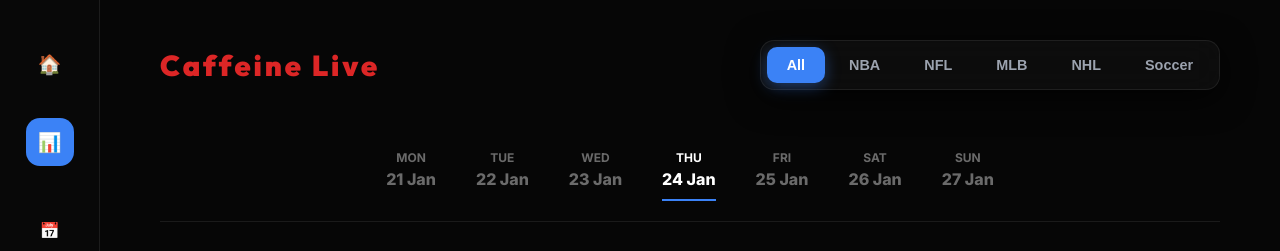
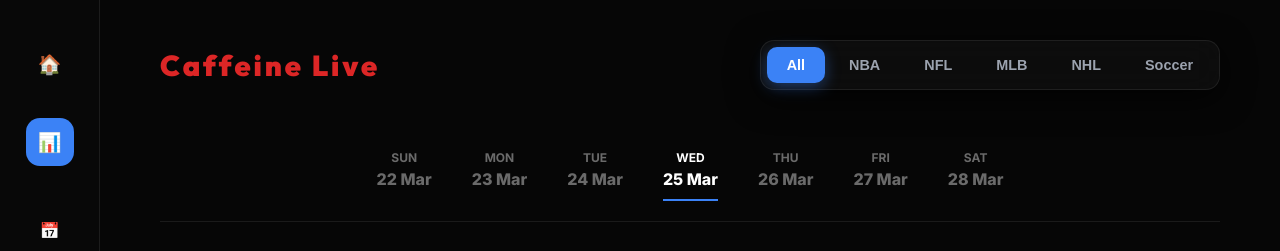
Before and after one commit to Webcap/caffeine-web, a Next.js app: page /live in a window 1280 px wide. Shown: the top 251 px of the page. Built offline with nearby package versions, Linux system fonts and the light colour scheme; no server answers.

Commit message:
feat: Create LiveClient component to render a live sports dashboard with real-time stream and scoreboard data.

```diff
--- a/src/app/live/LiveClient.tsx
+++ b/src/app/live/LiveClient.tsx
@@ -9,9 +9,23 @@
   featured?: boolean;
   thumbnailUrl: string;
   videoUrl: string;
+  createdAt?: string;
+  timestamp?: number;
 }
 
-interface Event {
+interface Competitor {
+  id: string;
+  team: {
+    name: string;
+    abbreviation: string;
+    logo: string;
+    displayName: string;
+    shortDisplayName?: string;
+  };
+  score: string;
+}
+
+interface ScoreboardEvent {
   id: string;
   name: string;
   shortName: string;
@@ -23,29 +37,26 @@
     };
   };
   competitions: Array<{
-    competitors: Array<{
-      id: string;
-      team: {
-        name: string;
-        abbreviation: string;
-        logo: string;
-        displayName: string;
-      };
-      score: string;
-    }>;
+    competitors: Competitor[];
   }>;
 }
 
 interface LiveClientProps {
   initialStreams: Stream[];
-  initialScoreboards: Record<string, { events: Event[] }>;
+  initialScoreboards: Record<string, { events: ScoreboardEvent[] }>;
 }
+
+const normalize = (s: string | undefined | null) => s?.toLowerCase().replace(/[^a-z0-9]/g, "") || "";
+
+const isTerminalState = (state: string | undefined) => {
+  const s = state?.toLowerCase();
+  return s === "post" || s === "final" || s === "complete" || s === "closed";
+};
 
 export default function LiveClient({ initialStreams, initialScoreboards }: LiveClientProps) {
   const [streams, setStreams] = useState<Stream[]>(initialStreams);
-  const [scoreboards, setScoreboards] = useState<Record<string, { events: Event[] }>>(initialScoreboards);
+  const [scoreboards, setScoreboards] = useState<Record<string, { events: ScoreboardEvent[] }>>(initialScoreboards);
   const [selectedSport, setSelectedSport] = useState("All");
-  const [loading, setLoading] = useState(false); // No longer strictly "loading" since we have initial data
 
   const API_URL = process.env.NEXT_PUBLIC_CAFFEINE_API_URL || "https://caffeine-api.vercel.app";
 
@@ -79,56 +90,87 @@
     return date.toLocaleTimeString([], { hour: 'numeric', minute: '2-digit', hour12: true });
   };
 
+  const findMatchForStream = (stream: Stream, scoreboardsData: Record<string, { events: ScoreboardEvent[] }>): ScoreboardEvent | null => {
+    const teams = stream.title.split(/\s+(?:vs|at|VS|AT)\s+/i);
+    if (teams.length < 2) return null;
+
+    const t1Norm = normalize(teams[0] || "");
+    const t2Norm = normalize(teams[1] || "");
+
+    let bestEvent: ScoreboardEvent | null = null;
+
+    Object.values(scoreboardsData).forEach(sb => {
+      if (!sb || !sb.events) return;
+
+      sb.events.forEach(ev => {
+        const comps = ev?.competitions?.[0]?.competitors || [];
+        const hasMatch = (norm: string) => comps.some((c) => {
+          const cn = normalize(c.team?.name);
+          const cfn = normalize(c.team?.displayName);
+          const csn = normalize(c.team?.shortDisplayName || "");
+          return cn.includes(norm) || norm.includes(cn) || cfn.includes(norm) || norm.includes(cfn) || (csn && (csn.includes(norm) || norm.includes(csn)));
+        });
+
+        if (hasMatch(t1Norm) && hasMatch(t2Norm)) {
+          const evState = ev.status?.type?.state;
+          const bestState = bestEvent?.status?.type?.state;
+
+          if (!bestEvent ||
+              (isTerminalState(evState) && !isTerminalState(bestState)) ||
+              (evState === "in" && !isTerminalState(evState) && bestState === "pre")) {
+            bestEvent = ev as ScoreboardEvent;
+          }
+        }
+      });
+    });
+    return bestEvent;
+  };
+
   const sports = ["All", "NBA", "NFL", "MLB", "NHL", "Soccer"];
-  const dates = [
-    { day: "Mon", date: "21 Jan" },
-    { day: "Tue", date: "22 Jan" },
-    { day: "Wed", date: "23 Jan" },
-    { day: "Thu", date: "24 Jan", active: true },
-    { day: "Fri", date: "25 Jan" },
-    { day: "Sat", date: "26 Jan" },
-    { day: "Sun", date: "27 Jan" },
-  ];
+
+  const generateDates = () => {
+    const days = ["Sun", "Mon", "Tue", "Wed", "Thu", "Fri", "Sat"];
+    const months = ["Jan", "Feb", "Mar", "Apr", "May", "Jun", "Jul", "Aug", "Sep", "Oct", "Nov", "Dec"];
+    const result = [];
+    const now = new Date();
+
+    for (let i = -3; i <= 3; i++) {
+       const d = new Date();
+       d.setDate(now.getDate() + i);
+       result.push({
+         day: days[d.getDay()],
+         date: `${d.getDate()} ${months[d.getMonth()]}`,
+         active: i === 0
+       });
+    }
+    return result;
+  };
+
+  const dates = generateDates();
 
   const filteredStreams = selectedSport === "All"
     ? streams
     : streams.filter(s => s.sport.toUpperCase() === selectedSport.toUpperCase());
 
-  const normalize = (s: string) => s?.toLowerCase().replace(/[^a-z0-9]/g, "") || "";
+  // Sort streams by start time
+  const sortedStreams = [...filteredStreams].sort((a, b) => {
+    const ma = findMatchForStream(a, scoreboards);
+    const mb = findMatchForStream(b, scoreboards);
 
-  // Helper to get effective timestamp for sorting
-  const getEffectiveTimestamp = (stream: Stream) => {
-    // Check if we have scoreboard data for this stream
-    const teams = stream.title.split(/\s+(?:vs|at|VS|AT)\s+/i);
-    const t1Norm = normalize(teams[0]);
-    const t2Norm = normalize(teams[1]);
+    const getTs = (s: Stream, m: ScoreboardEvent | null) => {
+      if (m && m.date) return new Date(m.date).getTime();
+      if (s.timestamp) return s.timestamp * 1000;
+      return 0;
+    };
 
-    let bestTs = (stream as any).timestamp ? (stream as any).timestamp * 1000 : 0;
-
-    // Check scoreboards for a matching event
-    Object.values(scoreboards).forEach(sb => {
-      sb?.events?.forEach(ev => {
-        const comps = ev?.competitions?.[0]?.competitors || [];
-        const hasT1 = comps.some((c: any) => normalize(c.team?.name).includes(t1Norm) || t1Norm.includes(normalize(c.team?.name)));
-        const hasT2 = comps.some((c: any) => normalize(c.team?.name).includes(t2Norm) || t2Norm.includes(normalize(c.team?.name)));
-
-        if (hasT1 && hasT2) {
-          const dateTs = new Date(ev.date).getTime();
-          if (dateTs > 0) bestTs = dateTs;
-        }
-      });
-    });
-    return bestTs;
-  };
-
-  // Sort streams by start time
-  const sortedStreams = [...filteredStreams].sort((a, b) => getEffectiveTimestamp(a) - getEffectiveTimestamp(b));
+    return getTs(a, ma) - getTs(b, mb);
+  });
 
   const featuredStream = streams.find(s => s.featured);
 
-  // Extract completed games from scoreboards
-  const completedGames = Object.values(scoreboards).flatMap(sb =>
-    sb?.events?.filter(ev => ev.status?.type?.state === "post") || []
+  // Completed matches (status 'post', 'final', 'complete') - keep more for the history sidebar
+  const completedMatches = Object.values(scoreboards).flatMap(sb =>
+    (sb?.events || []).filter(event => isTerminalState(event.status?.type?.state))
   ).sort((a, b) => new Date(b.date).getTime() - new Date(a.date).getTime());
 
   return (
@@ -259,68 +301,48 @@
                     </div>
 
                     {(() => {
-                      const normalize = (s: string) => s?.toLowerCase().replace(/[^a-z0-9]/g, "") || "";
-                      const t1Norm = normalize(featuredStream.title.split(/\s+(?:vs|at|VS|AT)\s+/i)[0]);
-                      const t2Norm = normalize(featuredStream.title.split(/\s+(?:vs|at|VS|AT)\s+/i)[1]);
-                      const t1Name = featuredStream.title.split(/\s+(?:vs|at|VS|AT)\s+/i)[0]?.trim();
-                      const t2Name = featuredStream.title.split(/\s+(?:vs|at|VS|AT)\s+/i)[1]?.trim();
+                      if (!featuredStream) return null;
 
-                      let bestEvent: any = null;
+                      const teams = featuredStream.title.split(/\s+(?:vs|at|VS|AT)\s+/i);
+                      const t1Name = teams[0]?.trim() || "";
+                      const t2Name = teams[1]?.trim() || "";
+
+                      const featuredMatch = findMatchForStream(featuredStream, scoreboards);
                       let t1Logo = null, t2Logo = null;
-                      let t1Score = null, t2Score = null;
+                      let t1Score: string | null = null, t2Score: string | null = null;
 
-                      if (scoreboards) {
-                        Object.values(scoreboards).forEach(sb => {
-                          sb?.events?.forEach(ev => {
-                            const competitors = ev?.competitions?.[0]?.competitors || [];
-                            const hasT1 = competitors.some((c: any) => {
-                              const cn = normalize(c.team?.name);
-                              const cfn = normalize(c.team?.displayName);
-                              const csn = normalize(c.team?.shortDisplayName);
-                              return cn.includes(t1Norm) || t1Norm.includes(cn) || cfn.includes(t1Norm) || t1Norm.includes(cfn) || csn.includes(t1Norm) || t1Norm.includes(csn);
-                            });
-                            const hasT2 = competitors.some((c: any) => {
-                              const cn = normalize(c.team?.name);
-                              const cfn = normalize(c.team?.displayName);
-                              const csn = normalize(c.team?.shortDisplayName);
-                              return cn.includes(t2Norm) || t2Norm.includes(cn) || cfn.includes(t2Norm) || t2Norm.includes(cfn) || csn.includes(t2Norm) || t2Norm.includes(csn);
-                            });
+                      if (featuredMatch) {
+                          const activeMatch = featuredMatch as ScoreboardEvent;
+                          const t1N = normalize(t1Name);
+                          const t2N = normalize(t2Name);
+                          const competitors = activeMatch.competitions?.[0]?.competitors || [];
 
-                            if (hasT1 && hasT2) {
-                              if (!bestEvent || (ev.status?.type?.state === "in" && bestEvent.status?.type?.state !== "in")) {
-                                bestEvent = ev;
-                              }
-                            }
-                          });
-                        });
-
-                        if (bestEvent) {
-                          const comps = bestEvent.competitions?.[0]?.competitors || [];
-                          const c1 = comps.find((c: any) => {
+                          const c1 = competitors.find((c: Competitor) => {
                              const cn = normalize(c.team?.name);
                              const cfn = normalize(c.team?.displayName);
-                             return cn.includes(t1Norm) || t1Norm.includes(cn) || cfn.includes(t1Norm) || t1Norm.includes(cfn);
+                             return cn.includes(t1N) || t1N.includes(cn) || cfn.includes(t1N) || t1N.includes(cfn);
                           });
-                          const c2 = comps.find((c: any) => {
+                          const c2 = competitors.find((c: Competitor) => {
                              const cn = normalize(c.team?.name);
                              const cfn = normalize(c.team?.displayName);
-                             return cn.includes(t2Norm) || t2Norm.includes(cn) || cfn.includes(t2Norm) || t2Norm.includes(cfn);
+                             return cn.includes(t2N) || t2N.includes(cn) || cfn.includes(t2N) || t2N.includes(cfn);
                           });
 
-                          const isLiveOrDone = bestEvent.status?.type?.state === "in" || bestEvent.status?.type?.state === "post";
+                          const s = activeMatch.status?.type?.state?.toLowerCase();
+                          const isLiveOrDone = s === "in" || isTerminalState(s);
 
                           if (c1) {
                             t1Logo = c1.team?.logo;
-                            const s = parseInt(c1.score);
-                            t1Score = isLiveOrDone ? (isNaN(s) ? "0" : Math.max(0, s).toString()) : "0";
+                            const sc = parseInt(c1.score);
+                            t1Score = isLiveOrDone ? (isNaN(sc) ? "0" : Math.max(0, sc).toString()) : "0";
                           }
                           if (c2) {
                             t2Logo = c2.team?.logo;
-                            const s = parseInt(c2.score);
-                            t2Score = isLiveOrDone ? (isNaN(s) ? "0" : Math.max(0, s).toString()) : "0";
+                            const sc = parseInt(c2.score);
+                            t2Score = isLiveOrDone ? (isNaN(sc) ? "0" : Math.max(0, sc).toString()) : "0";
                           }
                         }
-                      }
+
 
                       return (
                         <div style={{ display: "flex", justifyContent: "center", alignItems: "center", gap: "60px", marginBottom: "30px" }}>
@@ -333,9 +355,9 @@
 
                           <div style={{ textAlign: "center", minWidth: "150px" }}>
                             <div style={{ fontSize: "1.5rem", fontWeight: 900, color: "var(--text-muted)", marginBottom: "5px" }}>VS</div>
-                            {bestEvent && (
+                            {featuredMatch && (
                               <div className="glass" style={{ padding: "4px 12px", borderRadius: "20px", fontSize: "0.8rem", fontWeight: 700, border: "1px solid rgba(255,255,255,0.1)", background: "rgba(255,255,255,0.05)" }}>
-                                {bestEvent.status.type.state === "pre" ? `Starts ${formatTime(bestEvent.date)}` : bestEvent.status.type.detail}
+                                {(featuredMatch as ScoreboardEvent).status.type.state === "pre" ? `Starts ${formatTime((featuredMatch as ScoreboardEvent).date)}` : (featuredMatch as ScoreboardEvent).status.type.detail}
                               </div>
                             )}
                           </div>
@@ -382,73 +404,66 @@
                   </thead>
                   <tbody>
                     {sortedStreams.length > 0 ? (
-                      sortedStreams.map((stream, i) => {
+                      sortedStreams.filter(stream => {
+                        const currentMatch = findMatchForStream(stream, scoreboards);
+                        const state = currentMatch?.status?.type?.state;
+
+                        if (isTerminalState(state)) return false;
+
+                        if (!currentMatch) {
+                          const streamDate = new Date(stream.createdAt || (stream.timestamp ? stream.timestamp * 1000 : Date.now()));
+                          const diffHours = (Date.now() - streamDate.getTime()) / (1000 * 60 * 60);
+                          if (diffHours > 12) return false;
+                        } else if (state === 'in' || state === 'pre') {
+                          const activeMatch = currentMatch as ScoreboardEvent;
+                          const startTime = new Date(activeMatch.date);
+                          const diffHours = (Date.now() - startTime.getTime()) / (1000 * 60 * 60);
+
+                          const competitors = activeMatch.competitions?.[0]?.competitors || [];
+                          const score1 = parseInt(competitors[0]?.score || "0");
+                          const score2 = parseInt(competitors[1]?.score || "0");
+                          if (diffHours > 6 && score1 === 0 && score2 === 0) return false;
+                        }
+                        return true;
+                      }).map((stream) => {
                         const teams = stream.title.split(/\s+(?:vs|at|VS|AT)\s+/i);
-                        const t1Norm = normalize(teams[0]);
-                        const t2Norm = normalize(teams[1]);
+                        const t1N = normalize(teams[0]);
+                        const t2N = normalize(teams[1]);
 
-                        let matchData: any = null;
+                        const currentMatch = findMatchForStream(stream, scoreboards);
                         let t1Logo = null, t2Logo = null;
                         let t1Score = "0", t2Score = "0";
 
-
-                        // Lookup scoreboard data for this specific stream
-                        Object.values(scoreboards).forEach(sb => {
-                          sb?.events?.forEach(ev => {
-                            const comps = ev?.competitions?.[0]?.competitors || [];
-                            const hasMatch = (norm: string) => comps.some((c: any) => {
-                              const cn = normalize(c.team?.name);
-                              const cfn = normalize(c.team?.displayName);
-                              const csn = normalize(c.team?.shortDisplayName);
-                              return cn.includes(norm) || norm.includes(cn) || cfn.includes(norm) || norm.includes(cfn) || csn.includes(norm) || norm.includes(csn);
-                            });
-
-                            if (hasMatch(t1Norm) && hasMatch(t2Norm)) {
-                              if (!matchData || (ev.status?.type?.state === "in" && matchData.status?.type?.state !== "in")) {
-                                matchData = ev;
-                              }
-                            }
-                          });
-                        });
-
-                        if (matchData) {
-                          // Filter out completed matches from the live table
-                          if ((matchData as any).status?.type?.state === "post") {
-                            return null;
-                          }
-
-                          const comps = (matchData as any).competitions[0].competitors;
-                          const hasMatch = (norm: string) => comps.find((c: any) => {
+                        if (currentMatch) {
+                          const activeMatch = currentMatch as ScoreboardEvent;
+                          const competitors = activeMatch.competitions?.[0]?.competitors || [];
+                          const c1 = competitors.find((c: Competitor) => {
                              const cn = normalize(c.team?.name);
                              const cfn = normalize(c.team?.displayName);
                              const csn = normalize(c.team?.shortDisplayName);
-                             return cn.includes(norm) || norm.includes(cn) || cfn.includes(norm) || norm.includes(cfn) || csn.includes(norm) || norm.includes(csn);
+                             return cn.includes(t1N) || t1N.includes(cn) || cfn.includes(t1N) || t1N.includes(cfn) || (csn && (csn.includes(t1N) || t1N.includes(csn)));
+                          });
+                          const c2 = competitors.find((c: Competitor) => {
+                             const cn = normalize(c.team?.name);
+                             const cfn = normalize(c.team?.displayName);
+                             const csn = normalize(c.team?.shortDisplayName);
+                             return cn.includes(t2N) || t2N.includes(cn) || cfn.includes(t2N) || t2N.includes(cfn) || (csn && (csn.includes(t2N) || t2N.includes(csn)));
                           });
 
-                          const c1 = hasMatch(t1Norm);
-                          const c2 = hasMatch(t2Norm);
-
-                          const isLiveOrDone = (matchData as any).status?.type?.state === "in" || (matchData as any).status?.type?.state === "post";
+                          const s = activeMatch.status?.type?.state?.toLowerCase();
+                          const isLiveOrDone = s === "in" || isTerminalState(s);
 
                           t1Logo = c1?.team?.logo;
                           t2Logo = c2?.team?.logo;
 
-                          const s1 = parseInt(c1?.score || "0");
-                          const s2 = parseInt(c2?.score || "0");
+                          const sc1 = parseInt(c1?.score || "0");
+                          const sc2 = parseInt(c2?.score || "0");
 
-                          t1Score = isLiveOrDone ? (isNaN(s1) ? "0" : Math.max(0, s1).toString()) : "0";
-                          t2Score = isLiveOrDone ? (isNaN(s2) ? "0" : Math.max(0, s2).toString()) : "0";
-                        } else {
-                          // If no match found, check if the stream is too old (fallback)
-                          const streamTs = (stream as any).timestamp;
-                          if (streamTs && (Date.now() / 1000) - streamTs > 43200) { // 12 hours
-                            return null;
-                          }
-                          // Also hide if it has no timestamp at all (likely old garbage)
-                          if (!streamTs) return null;
+                          t1Score = isLiveOrDone ? (isNaN(sc1) ? "0" : Math.max(0, sc1).toString()) : "0";
+                          t2Score = isLiveOrDone ? (isNaN(sc2) ? "0" : Math.max(0, sc2).toString()) : "0";
                         }
 
-                        const startTime = matchData ? formatTime(matchData.date) : formatTime(new Date((stream as any).timestamp * 1000).toISOString());
+                        const startTime = currentMatch ? formatTime(currentMatch.date) : formatTime(stream.timestamp ? new Date(stream.timestamp * 1000).toISOString() : undefined);
 
                         return (
                           <tr key={stream.id} style={{ borderTop: "1px solid rgba(255,255,255,0.05)", transition: "var(--transition)" }} className="table-row-hover">
@@ -484,7 +499,7 @@
                             <td style={{ padding: "20px 12px" }}>
                               <div style={{ display: "flex", alignItems: "center", gap: "8px" }}>
                                 <span className="pulse-live" style={{ width: "6px", height: "6px" }}></span>
-                                <span style={{ fontSize: "0.85rem", fontWeight: 600 }}>{matchData?.status?.type?.detail || "LiveNow"}</span>
+                                <span style={{ fontSize: "0.85rem", fontWeight: 600 }}>{currentMatch?.status?.type?.detail || "LiveNow"}</span>
                               </div>
                             </td>
                             <td style={{ padding: "20px 12px", textAlign: "right" }}>
@@ -520,15 +535,16 @@
              <div className="glass-panel" style={{ padding: "30px" }}>
                 <h2 style={{ fontSize: "1.2rem", marginBottom: "24px" }}>Completed</h2>
                 <div style={{ display: "flex", flexDirection: "column", gap: "15px" }}>
-                  {completedGames.length > 0 ? (
-                    completedGames.slice(0, 8).map(game => {
-                      const c1 = game.competitions[0].competitors[0];
-                      const c2 = game.competitions[0].competitors[1];
+                  {completedMatches.length > 0 ? (
+                    completedMatches.slice(0, 8).map(game => {
+                      const activeGame = game as ScoreboardEvent;
+                      const c1 = activeGame.competitions[0].competitors[0];
+                      const c2 = activeGame.competitions[0].competitors[1];
                       return (
-                        <div key={game.id} className="glass" style={{ padding: "15px", borderRadius: "16px", transition: "var(--transition)" }}>
+                        <div key={activeGame.id} className="glass" style={{ padding: "15px", borderRadius: "16px", transition: "var(--transition)" }}>
                           <div style={{ display: "flex", justifyContent: "space-between", fontSize: "0.7rem", color: "var(--text-muted)", marginBottom: "10px" }}>
-                            <span>{game.status.type.detail}</span>
-                            <span>{new Date(game.date).toLocaleDateString([], { month: 'short', day: 'numeric' })}</span>
+                            <span>{activeGame.status.type.detail}</span>
+                            <span>{new Date(activeGame.date).toLocaleDateString([], { month: 'short', day: 'numeric' })}</span>
                           </div>
                           <div style={{ display: "flex", flexDirection: "column", gap: "8px" }}>
                             <div style={{ display: "flex", justifyContent: "space-between", alignItems: "center" }}>
```
Also changed, not shown: typescript_errors.txt (added).
